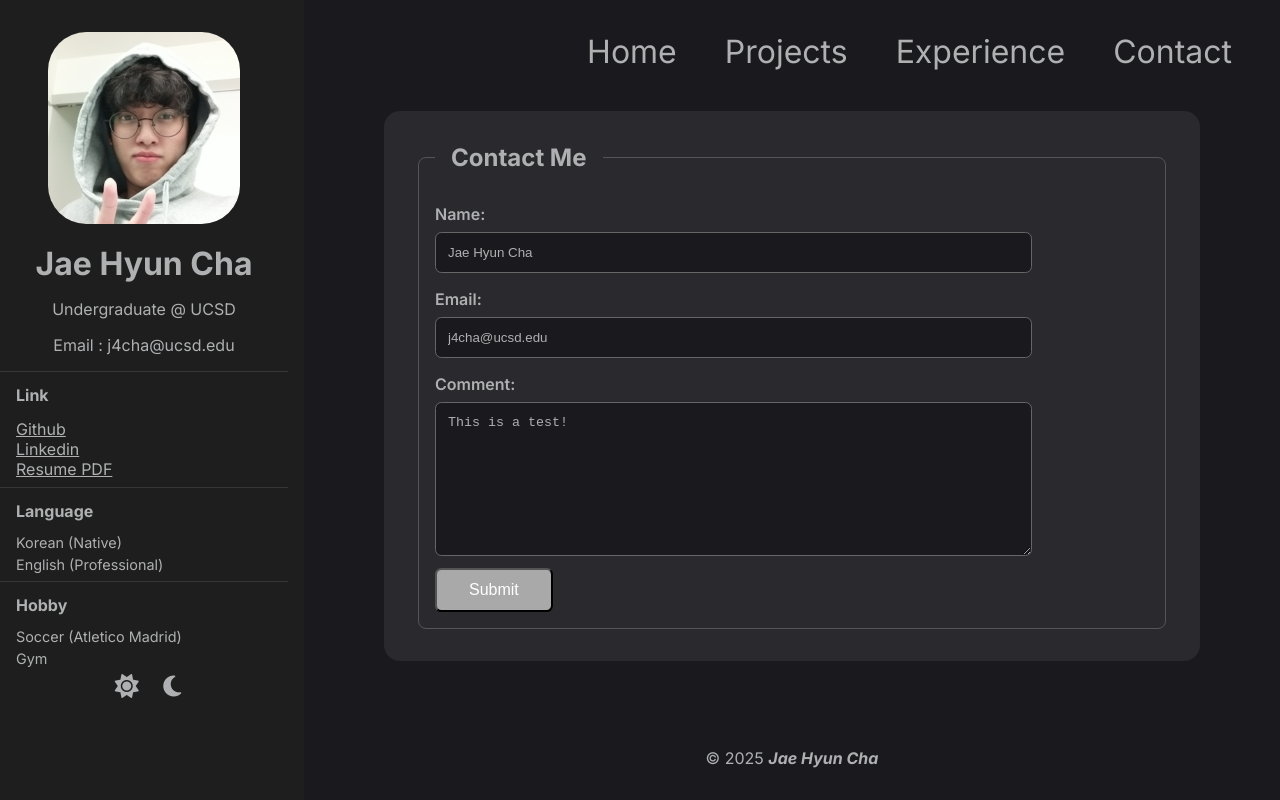
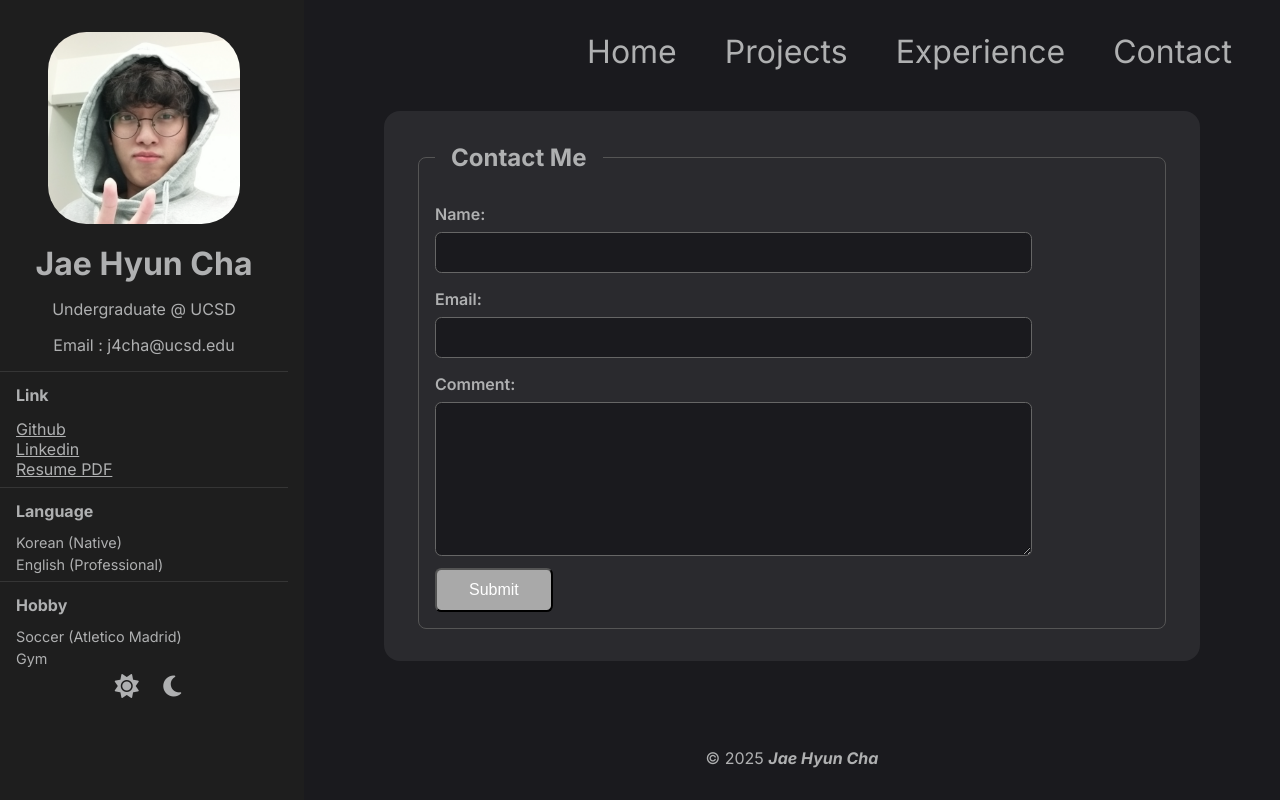
Before and after one commit to JaeHyun-Cha-00/cse134b-hw4, a plain HTML site: page contact.html in a window 1280 px wide. Drawn offline with Linux system fonts and the light colour scheme.

Commit message:
rm fixed values, Finish

```diff
--- a/contact.html
+++ b/contact.html
@@ -77,13 +77,13 @@
                   <legend>Contact Me</legend>
 
                   <label for="name">Name:</label>
-                  <input type="text" id="name" name="name" value="Jae Hyun Cha" required><br>
+                  <input type="text" id="name" name="name" required><br>
 
                   <label for="email">Email:</label>
-                  <input type="email" id="email" name="email" autocomplete="email" value="j4cha@ucsd.edu" required><br>
+                  <input type="email" id="email" name="email" autocomplete="email" required><br>
 
                   <label for="comment">Comment:</label>
-                  <textarea id="comment" name="comment" required>This is a test!</textarea><br>
+                  <textarea id="comment" name="comment" required></textarea><br>
 
                   <input name="possible_bot" value="true" type="hidden">
 
```
